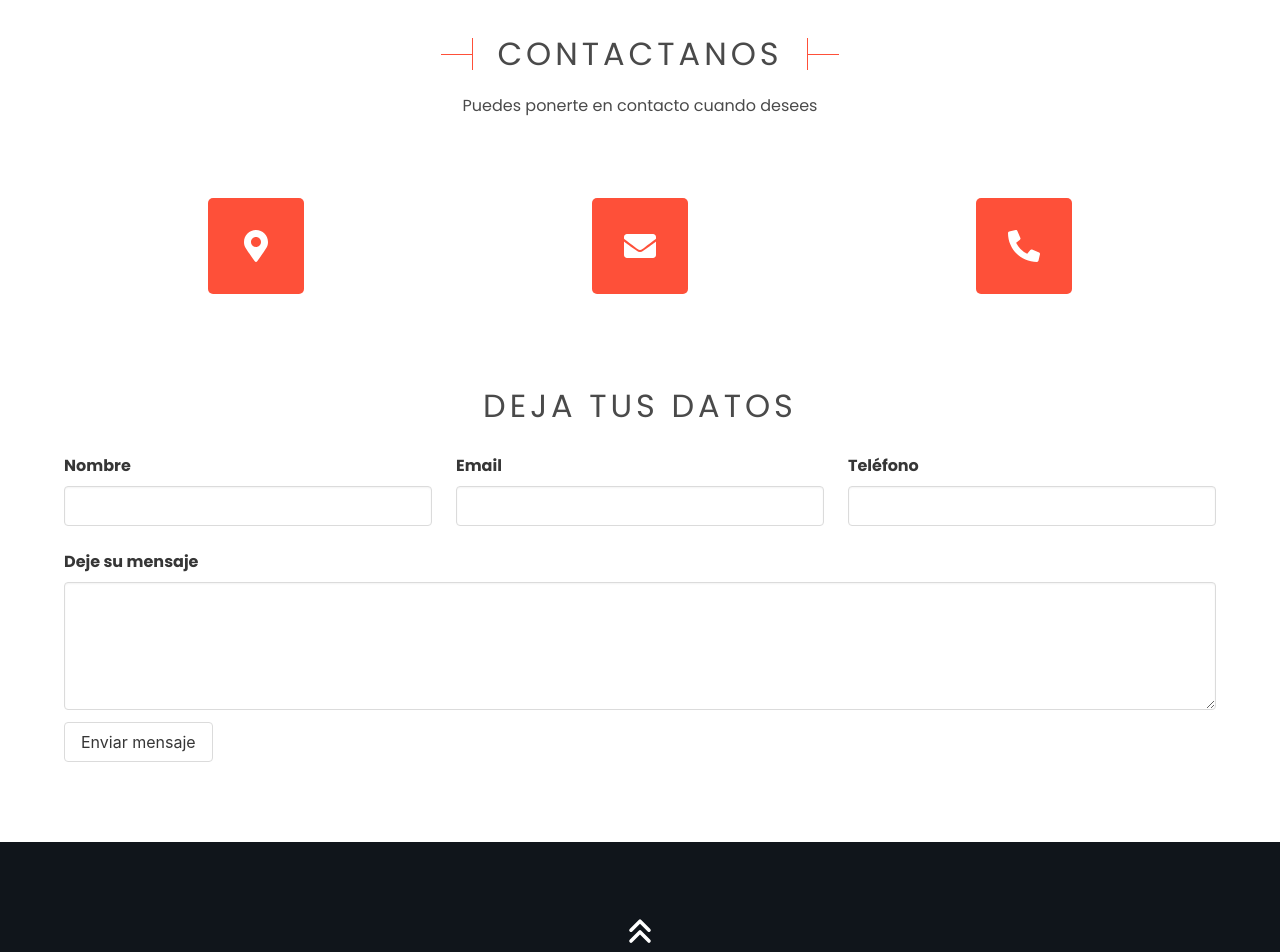
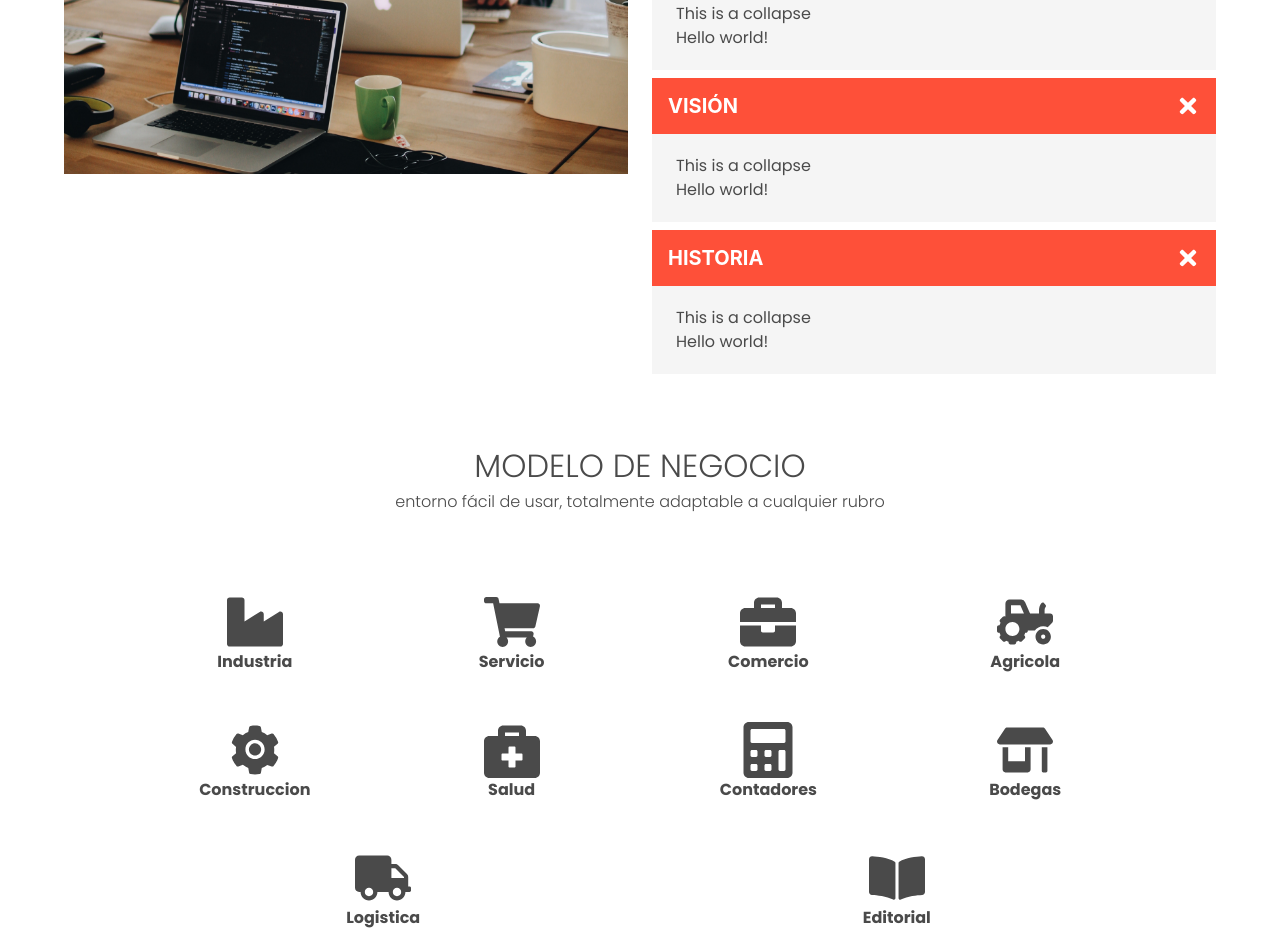
Before and after one commit to jlarteagap/workcore, a React (Create React App) app: page / in a window 1280 px wide. Shown: the part 1780-2732 px from the top of the page. Built offline with nearby package versions, Linux system fonts and the light colour scheme; no server answers.

Commit message:
[FIX] Order of icons bussines

```diff
--- a/src/App.js
+++ b/src/App.js
@@ -1,5 +1,5 @@
 import React from 'react'
-import { Contact, Footer, Header, Home, OtherData } from './components'
+import { About, Contact, Footer, Header, Home, OtherData } from './components'
 import { AppProvider } from './context/AppContext'
 
 function App() {
@@ -8,6 +8,7 @@ function App() {
       <AppProvider>
         <Header />
         <Home />
+        <About />
         <OtherData />
         <Contact />
         <Footer />
--- /dev/null
+++ b/src/components/about/About.js
@@ -0,0 +1,48 @@
+import React from 'react'
+import './about.css'
+import { Collapse } from './Collapse'
+import about from '../../assets/about.jpg'
+import { Modelo } from './Modelo'
+export default function About() {
+  return (
+    <section className="about">
+      <div className="container">
+        <div className="about__header is-flex is-justify-content-center has-text-centered">
+          <h2 className="about__header-title wc__titles is-size-3 is-size-6-mobile has-text-weight-light">
+            ACERCA DE NOSOTROS
+          </h2>
+        </div>
+        <div className="about__body">
+          <div className="columns">
+            <div className="about__img column">
+              <img
+                className="about__img-cover"
+                src={about}
+                alt="acerca de nosotros"
+              />
+            </div>
+            <div className="column">
+              <Collapse title="¿POR QUÉ WORKCORE?">
+                <h1>This is a collapse</h1>
+                <p>Hello world!</p>
+              </Collapse>
+              <Collapse title="MISIÓN">
+                <h1>This is a collapse</h1>
+                <p>Hello world!</p>
+              </Collapse>
+              <Collapse title="VISIÓN">
+                <h1>This is a collapse</h1>
+                <p>Hello world!</p>
+              </Collapse>
+              <Collapse title="HISTORIA">
+                <h1>This is a collapse</h1>
+                <p>Hello world!</p>
+              </Collapse>
+            </div>
+          </div>
+          <Modelo />
+        </div>
+      </div>
+    </section>
+  )
+}
--- /dev/null
+++ b/src/components/about/Bussines.js
@@ -0,0 +1,60 @@
+import React from 'react'
+import {
+  FaIndustry,
+  FaShoppingCart,
+  FaBriefcase,
+  FaTractor,
+  FaBriefcaseMedical,
+  FaCalculator,
+  FaStoreAlt,
+  FaTruck,
+  FaBookOpen
+} from 'react-icons/fa'
+import { AiFillSetting } from 'react-icons/ai'
+
+export const Bussines = () => {
+  return (
+    <div className="modelo__icons modelo__padding">
+      <div className="modelo__icons-items is-flex is-flex-direction-column is-align-items-center">
+        <FaIndustry fontSize={56} />
+        <p className="has-text-weight-bold">Industria</p>
+      </div>
+      <div className="modelo__icons-items is-flex is-flex-direction-column is-align-items-center">
+        <FaShoppingCart fontSize={56} />
+        <p className="has-text-weight-bold">Servicio</p>
+      </div>
+      <div className="modelo__icons-items is-flex is-flex-direction-column is-align-items-center">
+        <FaBriefcase fontSize={56} />
+        <p className="has-text-weight-bold">Comercio</p>
+      </div>
+      <div className="modelo__icons-items is-flex is-flex-direction-column is-align-items-center">
+        <FaTractor fontSize={56} />
+        <p className="has-text-weight-bold">Agricola</p>
+      </div>
+      <div className="modelo__icons-items is-flex is-flex-direction-column is-align-items-center">
+        <AiFillSetting fontSize={56} />
+        <p className="has-text-weight-bold">Construccion</p>
+      </div>
+      <div className="modelo__icons-items is-flex is-flex-direction-column is-align-items-center">
+        <FaBriefcaseMedical fontSize={56} />
+        <p className="has-text-weight-bold">Salud</p>
+      </div>
+      <div className="modelo__icons-items is-flex is-flex-direction-column is-align-items-center">
+        <FaCalculator fontSize={56} />
+        <p className="has-text-weight-bold">Contadores</p>
+      </div>
+      <div className="modelo__icons-items is-flex is-flex-direction-column is-align-items-center">
+        <FaStoreAlt fontSize={56} />
+        <p className="has-text-weight-bold">Bodegas</p>
+      </div>
+      <div className="modelo__icons-items is-flex is-flex-direction-column is-align-items-center">
+        <FaTruck fontSize={56} />
+        <p className="has-text-weight-bold">Logistica</p>
+      </div>
+      <div className="modelo__icons-items is-flex is-flex-direction-column is-align-items-center">
+        <FaBookOpen fontSize={56} />
+        <p className="has-text-weight-bold">Editorial</p>
+      </div>
+    </div>
+  )
+}
--- /dev/null
+++ b/src/components/about/Collapse.js
@@ -0,0 +1,25 @@
+import React, { useState } from 'react'
+import { FaPlus, FaTimes } from 'react-icons/fa'
+export const Collapse = ({ title, collapsed, children }) => {
+  const [isCollapsed, setIsCollapsed] = useState(collapsed)
+
+  return (
+    <div className="mb-2">
+      <button
+        className={`collapse-button is-flex is-align-items-center is-justify-content-space-between`}
+        onClick={() => setIsCollapsed(!isCollapsed)}
+      >
+        <h3 className="is-size-5 has-text-weight-bold">{title}</h3>
+        {isCollapsed ? <FaPlus size={24} /> : <FaTimes size={24} />}
+      </button>
+      <div
+        className={`collapse-content notification ${
+          isCollapsed ? 'collapsed' : 'expanded'
+        }`}
+        aria-expanded={isCollapsed}
+      >
+        {children}
+      </div>
+    </div>
+  )
+}
--- /dev/null
+++ b/src/components/about/Modelo.js
@@ -0,0 +1,24 @@
+import React from 'react'
+
+import { Bussines } from './Bussines'
+export const Modelo = () => {
+  return (
+    <div className="modelo">
+      <div className="modelo__header is-flex is-justify-content-center is-flex-direction-column has-text-centered">
+        <h3 className="is-size-3 is-size-5-mobile has-text-weight-light">
+          MODELO DE NEGOCIO
+        </h3>
+        <span className="has-text-weight-light">
+          entorno fácil de usar, totalmente adaptable a cualquier rubro
+        </span>
+      </div>
+      <Bussines />
+
+      <div className="modelo__padding is-size-4 is-size-6-mobile mb-5 has-text-centered has-text-weight-light">
+        Integramos gestión de una empresa o emprendimiento, en una única base de
+        datos en la nube, evitando las duplicidades e inconvenientes al trabajar
+        con datos dispersos por departamentos o áreas geográficas.
+      </div>
+    </div>
+  )
+}
--- /dev/null
+++ b/src/components/about/about.css
@@ -0,0 +1,45 @@
+.about{
+    padding: 6rem 1rem;
+}
+.about__body{
+    margin: 4rem 0;
+}
+.about__img-cover{
+    height: 400px;
+    object-fit: cover;
+    width: 100%;
+}
+.modelo{
+    margin-top: 3rem;
+}
+.modelo__padding{
+    padding-top: 5rem;
+}
+
+.modelo__icons{
+    display: grid;
+    grid-template-columns: repeat(4, 100px);
+    gap: 3rem 1rem;
+    justify-content: space-evenly;
+}
+
+.modelo__icons-items:last-child:nth-child(3n - 2) {
+    grid-column-end: span 2;
+  }
+
+  .modelo__icons-items:nth-last-child(2){
+    grid-column: span 2;
+  }
+
+@media screen and (max-width: 480px) {
+    .modelo__icons{
+        grid-template-columns: repeat(2, 100px);
+    }
+    .modelo__icons-items:last-child:nth-child(3n - 2),  .modelo__icons-items:nth-last-child(2) {
+        grid-column: span 1;
+      }
+
+    .about__header-title{
+        max-width: 80%;
+    }
+}
--- a/src/components/index.js
+++ b/src/components/index.js
@@ -3,3 +3,4 @@ export { default as Home } from './home/Home'
 export { default as Footer } from './footer/Footer'
 export { default as Contact } from './contact/Contact'
 export { default as OtherData } from './otherData/OtherData'
+export { default as About } from './about/About'
--- a/src/style.css
+++ b/src/style.css
@@ -31,3 +31,29 @@ body{
     position: absolute;
     top: 50%;
 }
+
+.collapse-button {
+    background: var(--primary);
+    border: 1px solid var(--primary);
+    border: none;
+    color: white;
+    cursor: pointer;
+    display: block;
+    padding: 1rem;
+    transition: all .3s;
+    width: 100%;
+  }
+.collapse-button:hover{
+    background: transparent;
+    border: 1px solid var(--primary);
+    color: var(--primary);
+}
+.collapse-content{
+    border-radius: 0 0;
+}
+.collapse-content.collapsed {
+    display: none;
+}
+.collapsed-content.expanded {
+    display: block;
+}
```
Also changed, not shown: src/assets/about.jpg (added).
